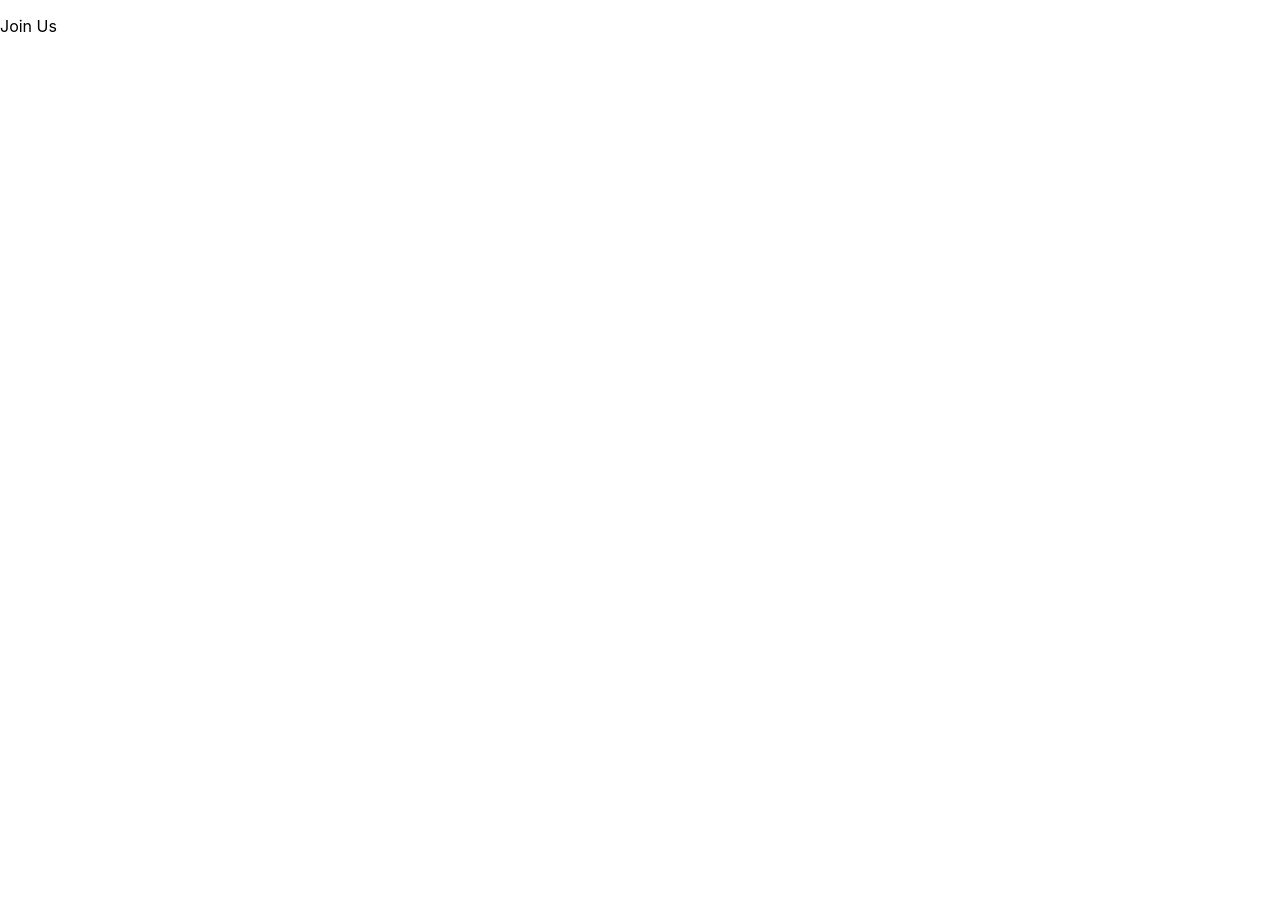
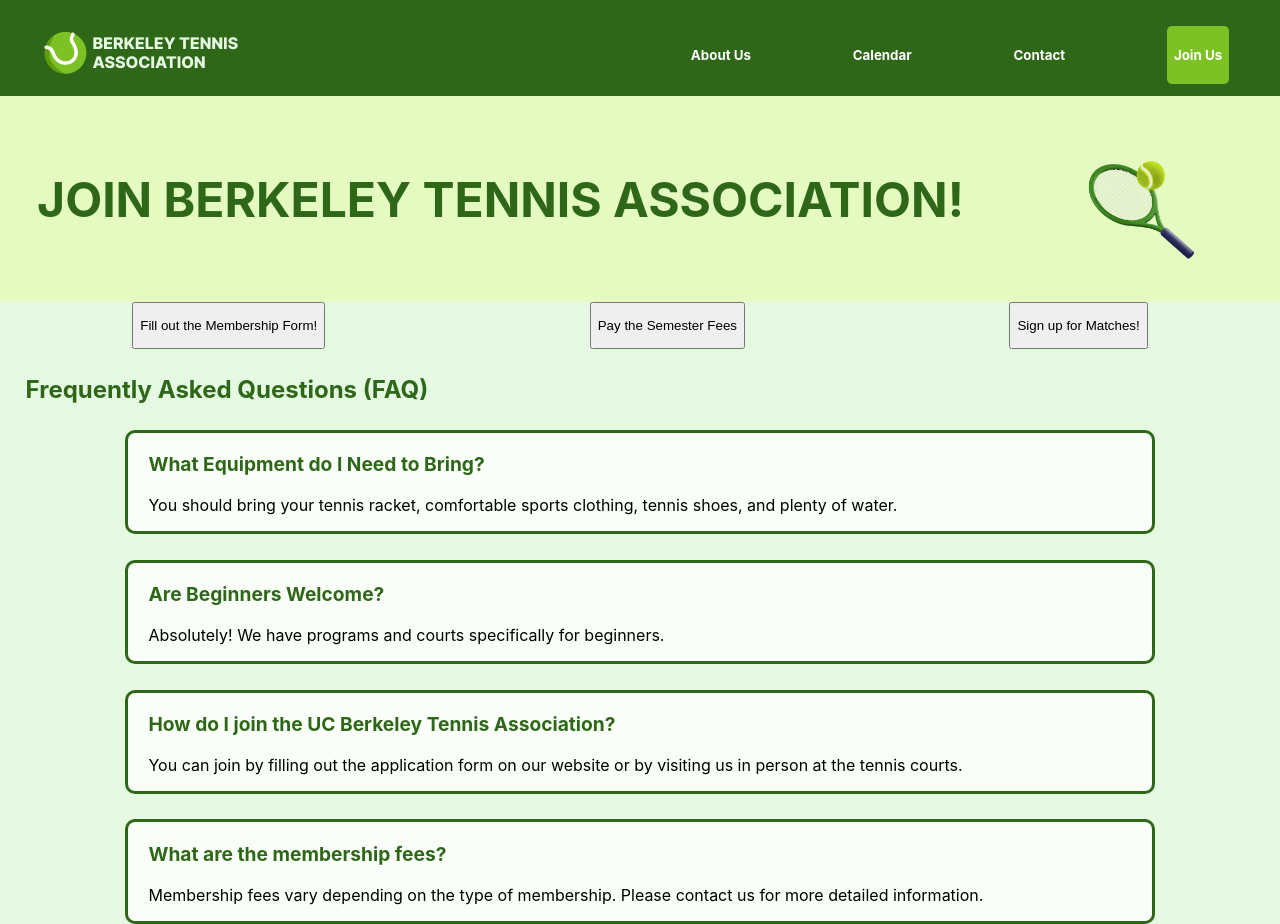
Before and after one commit to BTA-Website/website, a React (Create React App) app: page /join in a window 1280 px wide. Before the commit the page ends 800 px from the top, so only its background shows below. Built offline with nearby package versions, Linux system fonts and the light colour scheme.

Commit message:
most done, just need buttons

```diff
--- /dev/null
+++ b/src/components/JoinUs/JoinUs.css
@@ -0,0 +1,70 @@
+.joinus-wrapper {
+  width: 100%;
+}
+
+.joinus-header {
+  display: flex;
+  flex-direction: row;
+  width: 100%;
+  justify-content: space-around;
+  background-color: #e4fac1;
+}
+
+.header-text {
+  color: #2f6719;
+  font-weight: bold;
+  font-size: 3rem;
+}
+
+.racket {
+  width: 16%;
+}
+
+.question-boxes {
+    display: flex;
+    flex-direction: column;
+    align-items: center;
+}
+
+.question-box {
+  border: 3px solid #2F6719;
+  border-radius: 10px;
+  width: 80%;
+  background-color: #F9FFF8;
+  margin-top: 2%;
+}
+
+.header-text-wrapper {
+    display: flex;
+    align-items: center;
+    justify-content: center;
+}
+
+.faq-header {
+    color: #2F6719;
+    font-weight: bold;
+    padding-left: 2%;
+    font-size: 1.5rem;
+    margin: 0;
+    padding-top: 2%;
+}
+
+.joinus-body {
+    background-color: #E5F8E1;
+}
+
+.question-title, .question-description {
+    padding-left: 2%;
+}
+
+.question-title {
+    color: #2F6719;
+    font-weight: bold;
+    font-size: 1.2rem;
+}
+
+.buttons {
+    display: flex;
+    flex-direction: row;
+    justify-content: space-around;
+}
--- a/src/components/JoinUs/JoinUs.js
+++ b/src/components/JoinUs/JoinUs.js
@@ -1,6 +1,72 @@
+import "./JoinUs.css";
+import Header from "../assets/Header";
+import racket from "../../images/icon21.png";
+
 const JoinUs = () => {
+    const questions = [
+        {
+            title: "What Equipment do I Need to Bring?",
+            description: "You should bring your tennis racket, comfortable sports clothing, tennis shoes, and plenty of water."
+        },
+        {
+            title: "Are Beginners Welcome?",
+            description: "Absolutely! We have programs and courts specifically for beginners."
+        },
+        {
+            title: "How do I join the UC Berkeley Tennis Association?",
+            description: "You can join by filling out the application form on our website or by visiting us in person at the tennis courts."
+        },
+        {
+            title: "What are the membership fees?",
+            description: "Membership fees vary depending on the type of membership. Please contact us for more detailed information."
+        }
+    ]
+
+    const buttonText = [
+        "Fill out the Membership Form!",
+        "Pay the Semester Fees",
+        "Sign up for Matches!"
+    ]
+
     return (
-        <p>Join Us</p>
+        <div>
+            <Header />
+            <div className="joinus-wrapper">
+                <div className="joinus-header">
+                    <div className="header-text-wrapper">
+                        <p className="header-text">JOIN BERKELEY TENNIS ASSOCIATION!</p>
+                    </div>
+                    <img src={racket} className="racket" />
+                </div>
+                <div className="joinus-body">
+                    <div className="buttons">
+                       {buttonText.map(text => {
+                        return (
+                            <div>
+                                <button>
+                                    <p>{text}</p>
+                                </button>
+                            </div>
+                        )
+                       })}
+                    </div>
+                    <div className="faq">
+                        <p className="faq-header">Frequently Asked Questions (FAQ)</p>
+                        <div className="question-boxes">
+                            {questions.map(question => {
+                                return (
+                                    <div className="question-box">
+                                        <p className="question-title">{question.title}</p>
+                                        <p className="question-description">{question.description}</p>
+                                    </div>
+                                )
+                            })}
+                        </div>
+                    </div>
+                </div>
+            </div>
+
+        </div>
     )
 }
 
```
Also changed, not shown: src/images/icon21.png (added).
